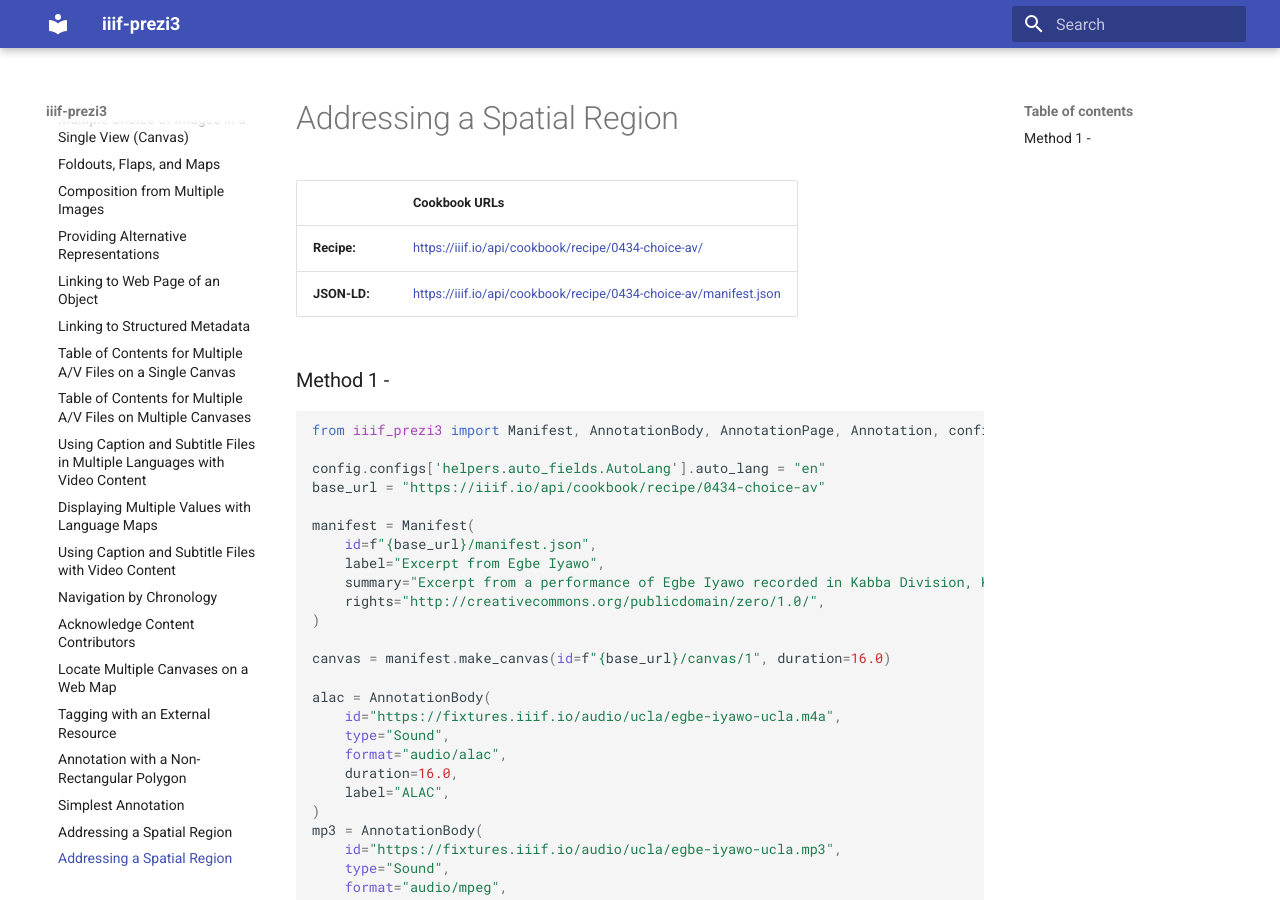
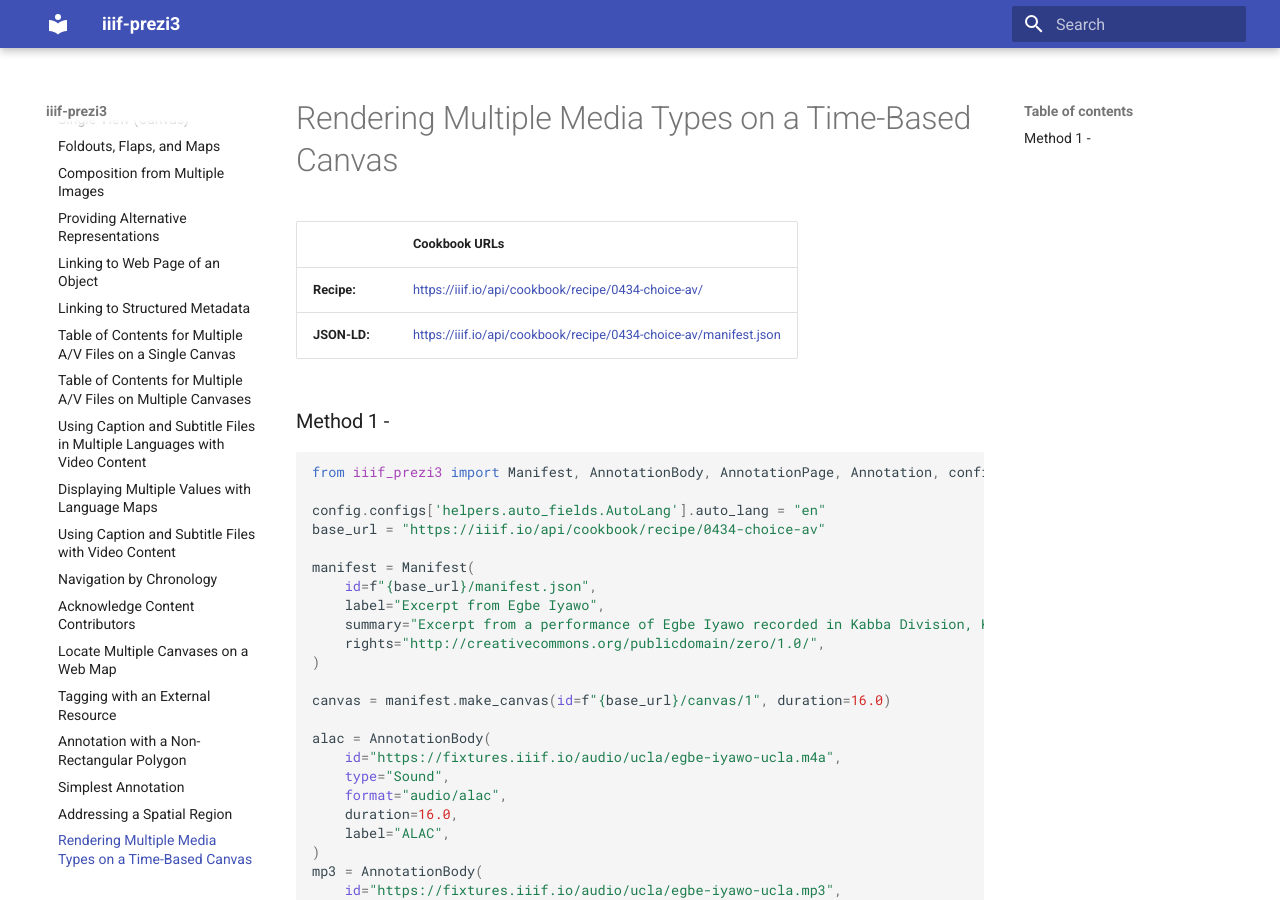
Before and after one commit to iiif-prezi/iiif-prezi3, an MkDocs documentation site: the page built from docs/recipes/0434-choice-av.md, in a window 1280 px wide and 900 px high. Built offline with MkDocs 1.6.1 and Material for MkDocs 9.7.7, drawn with Linux system fonts in a browser that asks for light colours.

Commit message:
Fix title.

```diff
--- a/docs/recipes/0434-choice-av.md
+++ b/docs/recipes/0434-choice-av.md
@@ -1,4 +1,4 @@
-# Addressing a Spatial Region
+# Rendering Multiple Media Types on a Time-Based Canvas
 |              | **Cookbook URLs**                                                                                                                    |
 |--------------|--------------------------------------------------------------------------------------------------------------------------------------|
 | **Recipe:**  | [https://iiif.io/api/cookbook/recipe/0434-choice-av/](https://iiif.io/api/cookbook/recipe/0434-choice-av/)                           |
```
